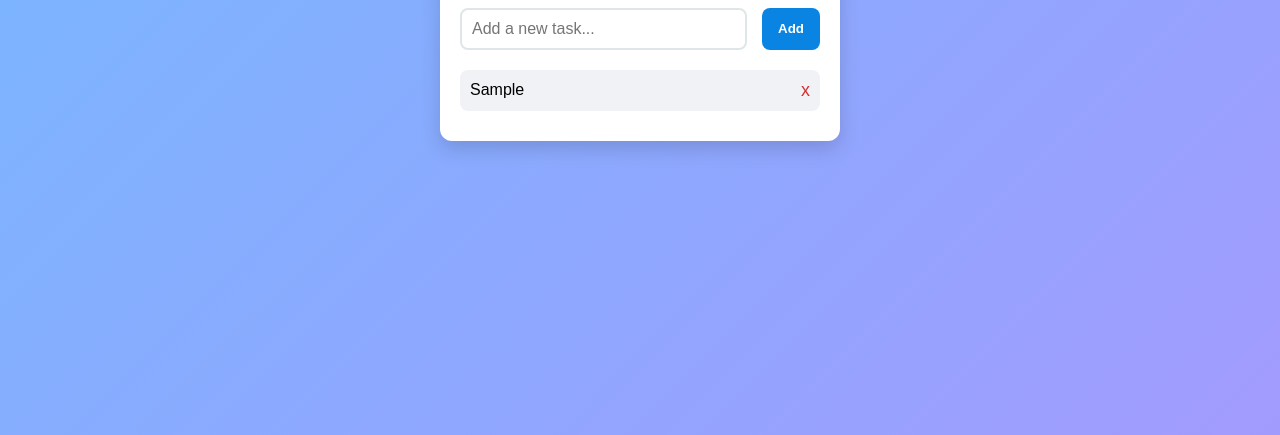
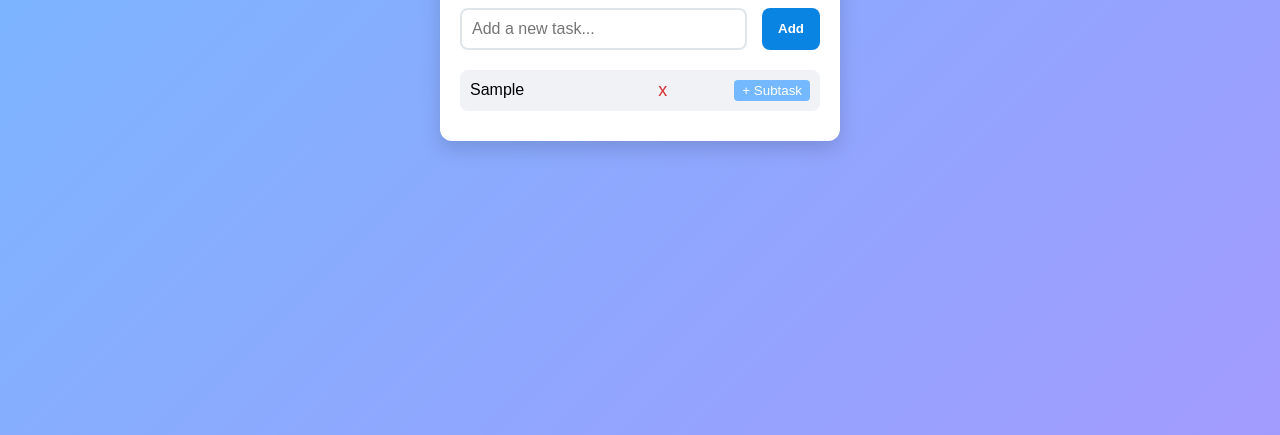
Before and after one commit to Porosh45/toDoApp, a plain HTML site: page index.html in a window 1280 px wide. Both pictures are taken after typing "Sample" into the empty fields and a click on the button "Add". Shown: the part 365-800 px from the top of the page. Drawn offline with Linux system fonts and the light colour scheme.

Commit message:
added subtask section

```diff
--- a/script.js
+++ b/script.js
@@ -20,9 +20,20 @@ btn.addEventListener('click',() => {
         deleteBtn.classList.add('delete-btn')
 
 
+
+        const addSubBtn = document.createElement('button')
+        addSubBtn.classList.add('subtask-btn')
+        addSubBtn.textContent = '+ Subtask'
+
+
         const li = document.createElement('li')
         li.textContent = input.value
+
+        const subList = document.createElement('ul')
+        li.appendChild(subList)
+
         li.appendChild(deleteBtn)
+        li.appendChild(addSubBtn)
         ol.appendChild(li)
 
 
@@ -31,4 +42,13 @@ btn.addEventListener('click',() => {
             li.remove()
         })
         input.value = ''
+
+        addSubBtn.addEventListener('click' , ()=>{
+        const subtaskName = prompt('Enter Subtask: ')
+        if(subtaskName){
+            const subtaskLi = document.createElement('li');
+            subtaskLi.textContent = subtaskName
+            subList.appendChild(subtaskLi)
+    }
 })
+    })
--- a/style.css
+++ b/style.css
@@ -102,3 +102,19 @@ body {
     font-size: 18px;
     cursor: pointer;
 }
+
+.subtask-btn {
+    background-color: #74b9ff;
+    border: none;
+    color: white;
+    padding: 3px 8px;
+    margin-left: 10px;
+    border-radius: 4px;
+    cursor: pointer;
+}
+
+li ul {
+    margin-left: 20px;
+    /* indent subtasks */
+    list-style-type: circle;
+}
```
